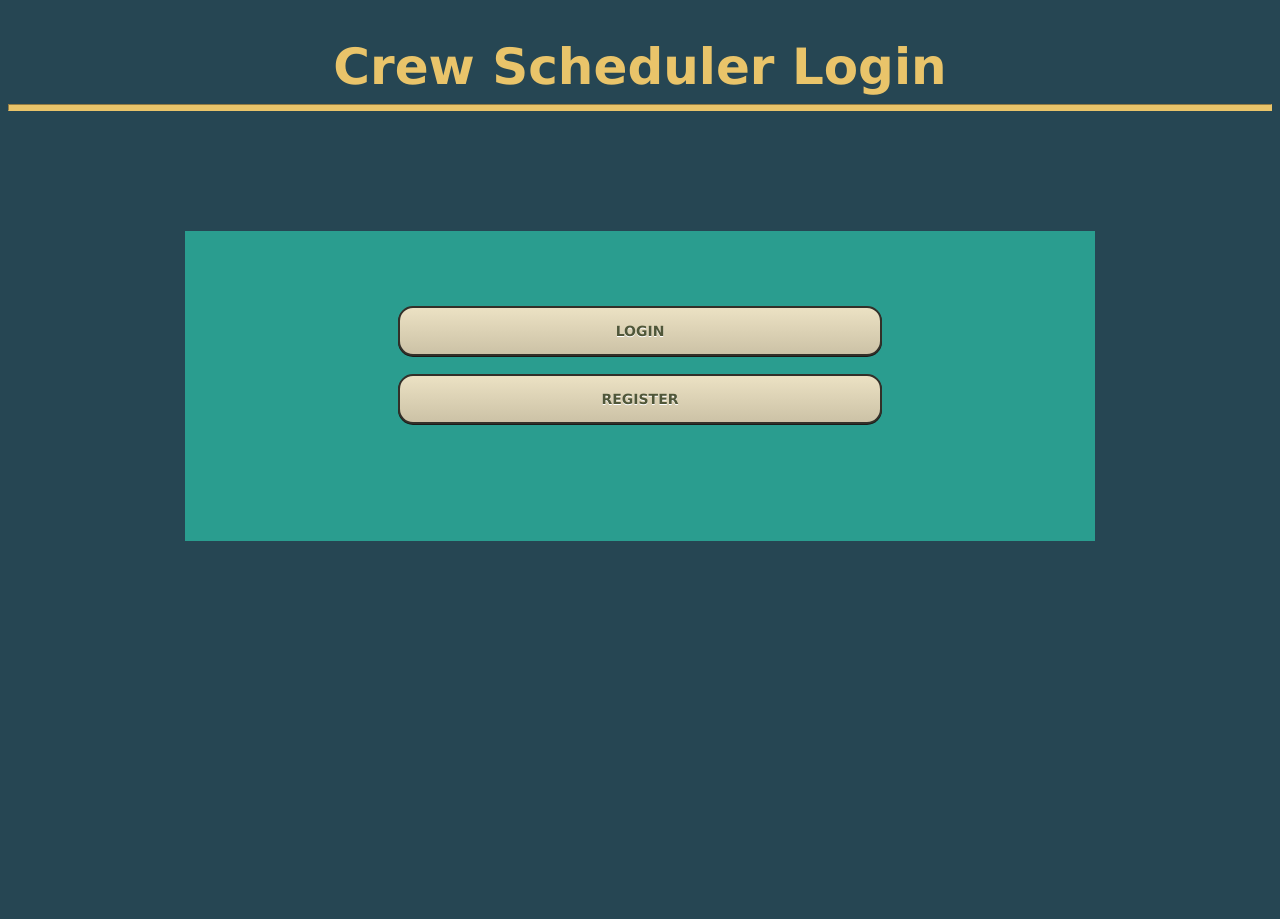
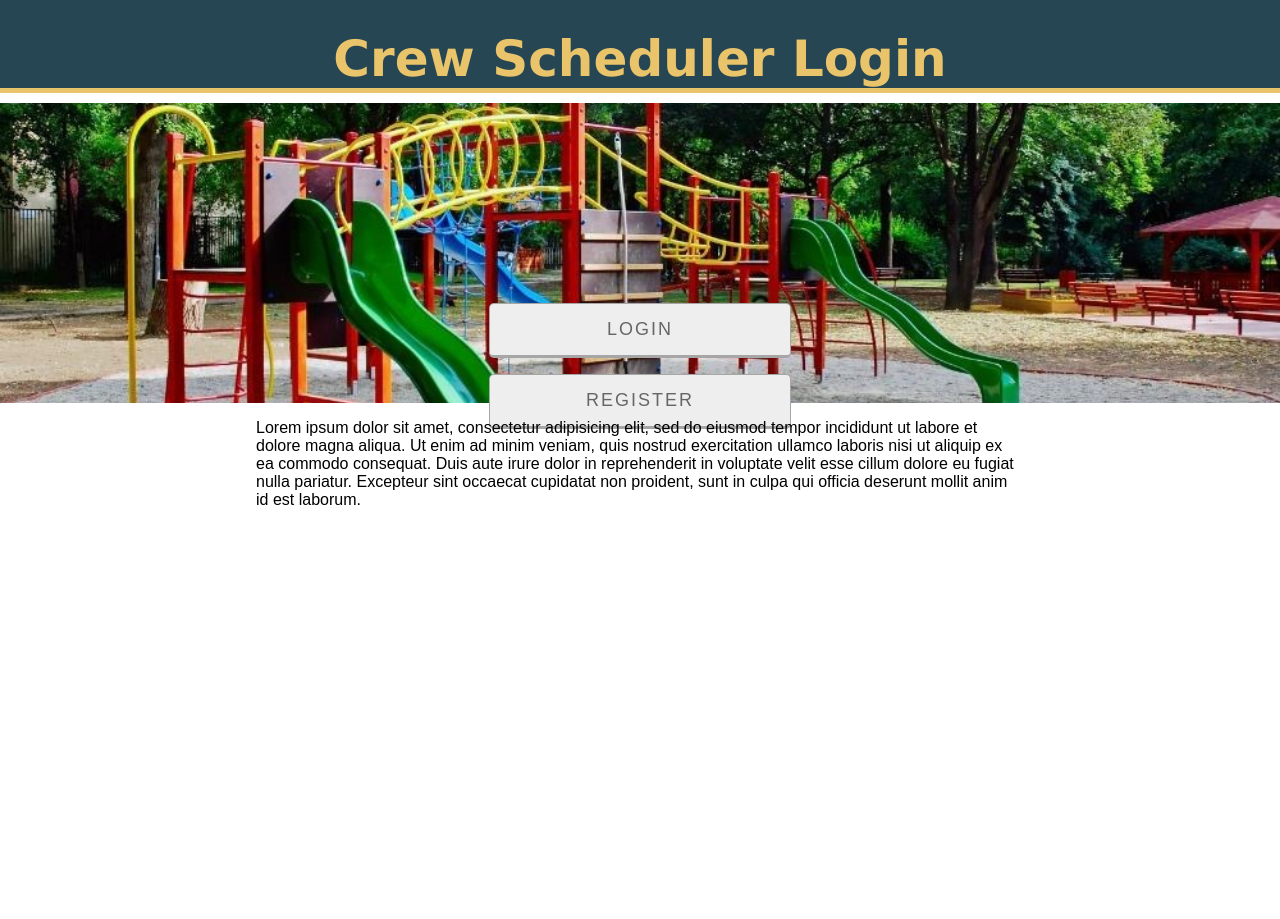
Before and after one commit to MichaelHatz/Sound-and-Light-Crew-Scheduler, a PHP site: page / in a window 1280 px wide. Before the commit the page ends 541 px from the top, so only its background shows below. Run offline with PHP 8.4, Linux system fonts and the light colour scheme.

Commit message:
Add files via upload

```diff
--- a/SAT Part B Michael Hatzipavlis/Draft 1/Draft 1/index.html
+++ b/SAT Part B Michael Hatzipavlis/Draft 1/Draft 1/index.html
@@ -7,22 +7,31 @@
 
 	</head>
 	<body>
-		<h1>Crew Scheduler Login</h1>
+		<div class="TitleBox">
+			<h1>Crew Scheduler Login</h1>
+		</div>
 		<hr>
-
-		<div class="LoginBox">
-			<div class="Login">
-				<a href="login.html" class="button">LOGIN</a>
-			</div>
-			<br>
-			<div class="Register">
-				<a href="register.html" class="button">REGISTER</a>
+		<div class = "BelowBreak">
+			<div class="parallax">
+			<!-- <div class="LoginBox" style="height: 200px"> -->
+				<div class="hot-container">
+					<p style="padding-top: 200px">
+						<a href="login.html" class="btn">Login</a>
+					</p>
+					<p style="padding-bottom: 200px">
+						<a href="register.html" class="btn">Register</a>
+					</p>
+				</div>
 			</div>
 		</div>
 
-		<p>
-
-		</p>
-
+		<div class="aboutPage">
+			<p>Lorem ipsum dolor sit amet, consectetur adipisicing elit, sed do eiusmod
+			tempor incididunt ut labore et dolore magna aliqua. Ut enim ad minim veniam,
+			quis nostrud exercitation ullamco laboris nisi ut aliquip ex ea commodo
+			consequat. Duis aute irure dolor in reprehenderit in voluptate velit esse
+			cillum dolore eu fugiat nulla pariatur. Excepteur sint occaecat cupidatat non
+			proident, sunt in culpa qui officia deserunt mollit anim id est laborum.</p>
+		</div>
     </body>
 </html>
--- a/SAT Part B Michael Hatzipavlis/Draft 1/Draft 1/style.css
+++ b/SAT Part B Michael Hatzipavlis/Draft 1/Draft 1/style.css
@@ -1,7 +1,10 @@
 html {
-	background-color: #264653;
+	font-family: sans-serif;
 }
 
+body {
+	margin: 0px;
+}
 
 
 h1 {
@@ -23,16 +26,34 @@ h2 {
 
 }
 
-p {
+.hot-container p { margin-top: 10px; }
+a { text-decoration: none; margin: 0 10px; }
+
+.hot-container {
+	min-height: 60px;
+	width: 100%;
 	text-align: center;
-	font-family: Verdana;
-	color:#F4A261;
+}
+
+.myCanvas {
+    background: #77f;  /* to show the canvas bounds */
+    display:block;     /* to remove the scrollbars */
 }
 
 hr {
 	border-color: #E9C46A;
 	height: 5px;
 	background-color: #E9C46A;
+	margin: 0px;
+	border: 0px;
+}
+
+.TitleBox {
+	background-color: #264653;
+}
+
+.BelowBreak {
+	background-color: white;
 }
 
 .Logout {
@@ -62,58 +83,59 @@ hr {
 .LoginBox {
 	background-color:#2A9D8F;
     color:white;
-    font-weight:bold;
     border: 5px;
     border-style: solid;
     border-color: #2A9D8F;
-    width: 900px;
+    width: 350px;
     margin:120px auto;
-    height:300px;
+    height:400px;
 
 }
 
-
-
-.button {
-	-moz-box-shadow: 0px 1px 0px 0px #1c1b18;
-	-webkit-box-shadow: 0px 1px 0px 0px #1c1b18;
-	box-shadow: 0px 1px 0px 0px #1c1b18;
-	background:-webkit-gradient(linear, left top, left bottom, color-stop(0.05, #eae0c2), color-stop(1, #ccc2a6));
-	background:-moz-linear-gradient(top, #eae0c2 5%, #ccc2a6 100%);
-	background:-webkit-linear-gradient(top, #eae0c2 5%, #ccc2a6 100%);
-	background:-o-linear-gradient(top, #eae0c2 5%, #ccc2a6 100%);
-	background:-ms-linear-gradient(top, #eae0c2 5%, #ccc2a6 100%);
-	background:linear-gradient(to bottom, #eae0c2 5%, #ccc2a6 100%);
-	filter:progid:DXImageTransform.Microsoft.gradient(startColorstr='#eae0c2', endColorstr='#ccc2a6',GradientType=0);
-	background-color:#eae0c2;
-	-moz-border-radius:15px;
-	-webkit-border-radius:15px;
-	border-radius:15px;
-	border:2px solid #333029;
-	display:inline-block;
-	cursor:pointer;
-	color:#505739;
-	font-family:Verdana;
-	font-size:14px;
-	font-weight:bold;
-	padding:15px 90px;
-	text-decoration:none;
-	text-shadow:0px 1px 0px #ffffff;
-	width: 300px;
+.aboutPage {
+	padding-left: 20%;
+	padding-right: 20%;
+	height: 500px;
 }
 
-.button:hover {
-	background:-webkit-gradient(linear, left top, left bottom, color-stop(0.05, #ccc2a6), color-stop(1, #eae0c2));
-	background:-moz-linear-gradient(top, #ccc2a6 5%, #eae0c2 100%);
-	background:-webkit-linear-gradient(top, #ccc2a6 5%, #eae0c2 100%);
-	background:-o-linear-gradient(top, #ccc2a6 5%, #eae0c2 100%);
-	background:-ms-linear-gradient(top, #ccc2a6 5%, #eae0c2 100%);
-	background:linear-gradient(to bottom, #ccc2a6 5%, #eae0c2 100%);
-	filter:progid:DXImageTransform.Microsoft.gradient(startColorstr='#ccc2a6', endColorstr='#eae0c2',GradientType=0);
-	background-color:#ccc2a6;
+.parallax {
+  /* The image used */
+  background-image: url('picture.jpg');
+
+  /* Full height */
+  height: 100%;
+  height: 300px;
+
+  /* Create the parallax scrolling effect */
+  background-attachment: fixed;
+  background-position: center;
+  background-repeat: no-repeat;
+  background-size: cover;
 }
 
-.button:active {
-	position:relative;
-	top:1px;
+a.btn {
+	display: inline-block;
+	color: #666;
+	background-color: #eee;
+	text-transform: uppercase;
+	letter-spacing: 2px;
+	font-size: 18px;
+	padding: 15px 50px;
+	width: 200px;
+	border-radius: 5px;
+	-moz-border-radius: 5px;
+	-webkit-border-radius: 5px;
+	border: 1px solid rgba(0,0,0,0.3);
+	border-bottom-width: 3px;
+
 }
+
+a.btn:hover {
+	background-color: #e3e3e3;
+	border-color: rgba(0,0,0,0.5);
+}
+
+a.btn:active {
+	background-color: #CCC;
+	border-color: rgba(0,0,0,0.9);
+}
```
Also changed, not shown: SAT Part B Michael Hatzipavlis/Draft 1/Draft 1/login.html (+20 -5 lines), SAT Part B Michael Hatzipavlis/Draft 1/Draft 1/mainPage.html (+66 -3 lines), SAT Part B Michael Hatzipavlis/Draft 1/Draft 1/picture.jpg (added).
